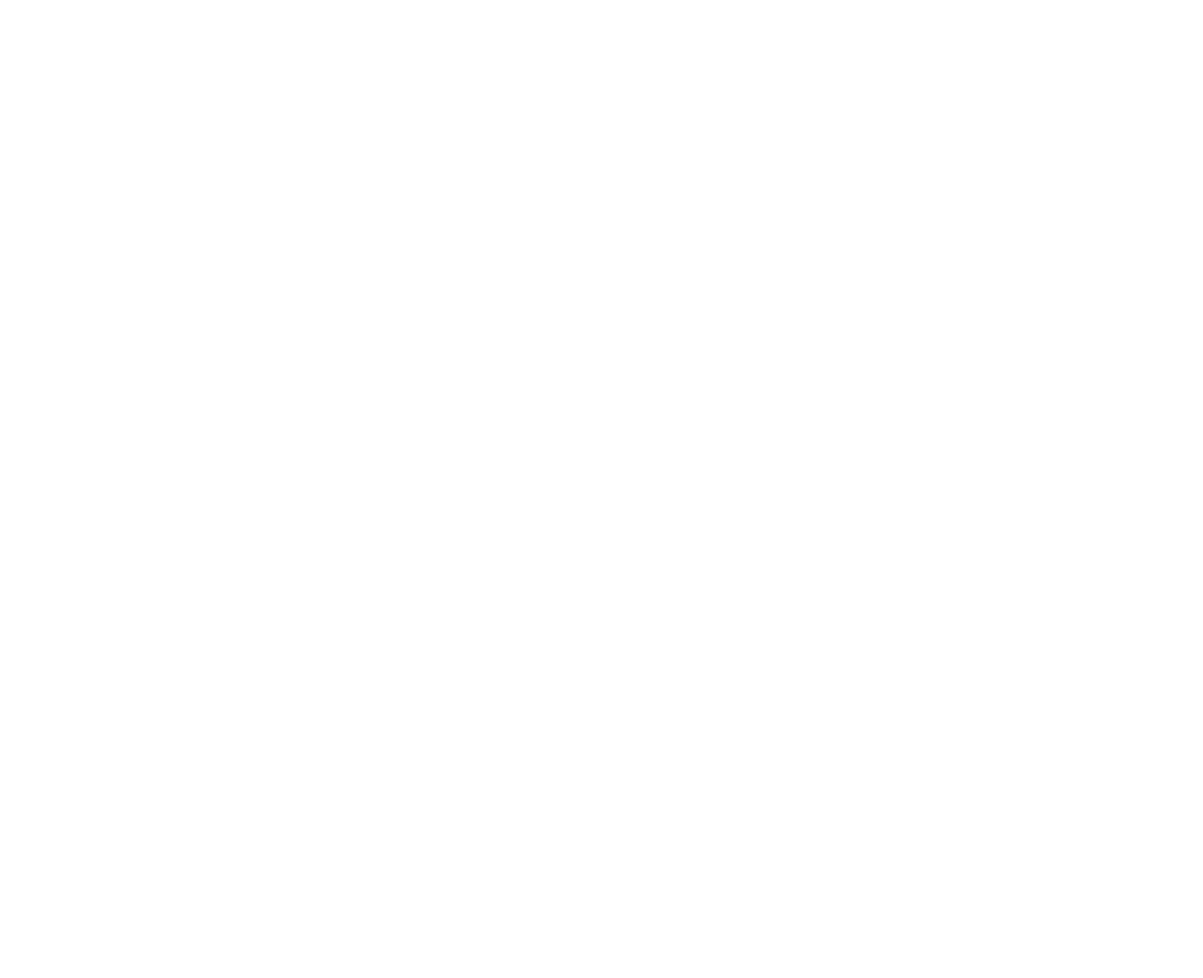
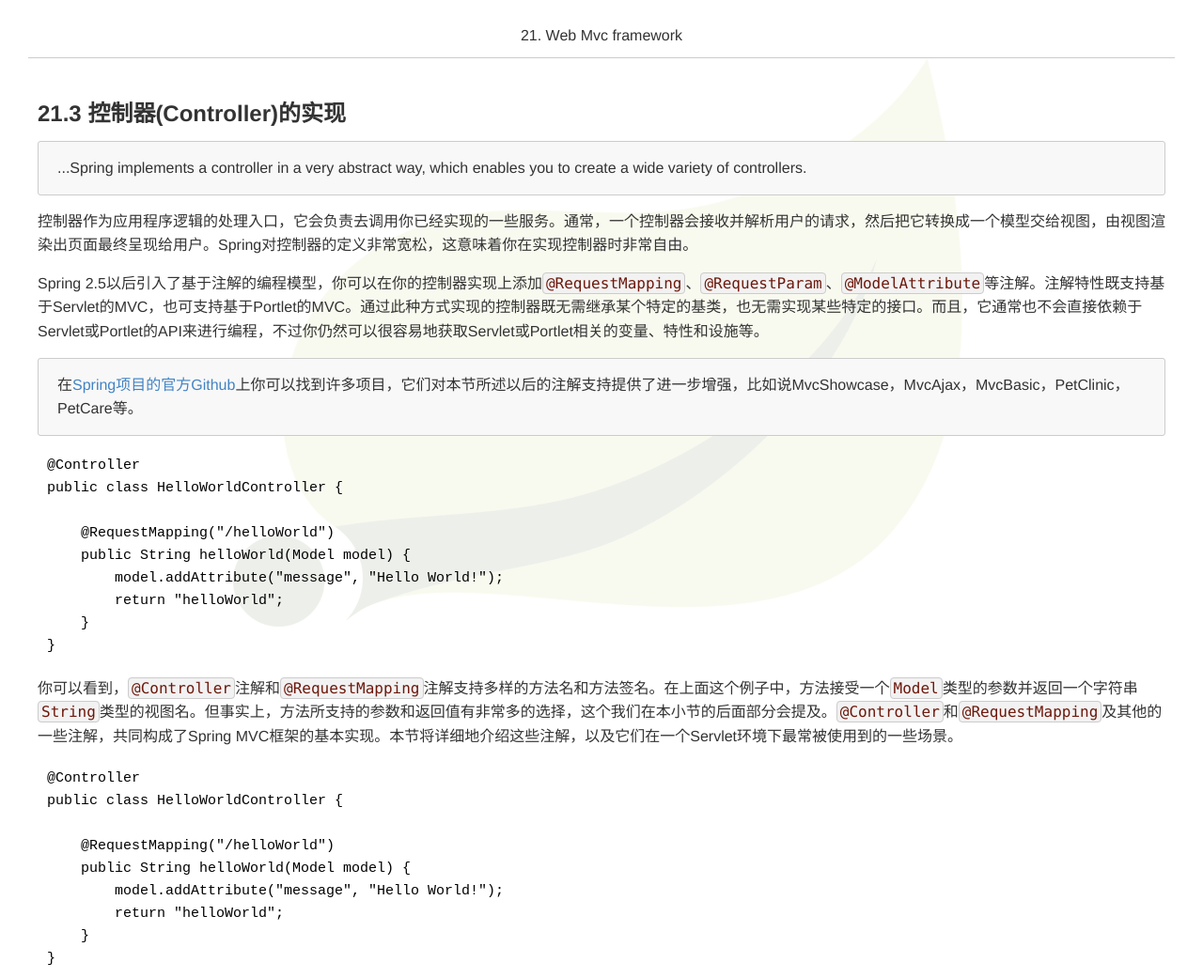
Before and after one commit to EthanLin-TWer/translation-spring-mvc-4-documentation, a website: page index.html in a window 1280 px wide. Shown: the whole page at 94% size. Before the commit the page ends 800 px from the top, so only its background shows below. Drawn offline with Linux system fonts and the light colour scheme.

Commit message:
[#6] Add styles to main page

```diff
--- a/css/main.styl
+++ b/css/main.styl
@@ -1,4 +1,59 @@
-body {
-    margin: 15px 30px
+border = 1px solid #ccc
+general-code-color = #6D180B
+link-color = #4183C4
+background-color = #f8f8f8
 
-}
+body
+   margin: 15px 30px
+   font-family: Helvetica, Arial, Freesans, Clean, Sans-serif
+   background: url("/dist/images/background.png") no-repeat center top
+   background-color: white
+   color: #333
+   line-height: 1.6
+   -webkit-font-smoothing: antialiased
+
+   nav
+      padding-top: 10px
+      padding-bottom: 10px
+      border-bottom: 1px solid #ccc
+
+      .title
+         text-align: center
+
+   .documentation-main
+      max-width: 1200px
+      margin: 0 auto
+
+   h1, h2, h3
+      margin-top: 40px
+      margin-bottom: 10px
+
+   blockquote
+      margin: 0
+      padding: 0 20px
+      border: border
+      border-radius: 3px
+      background-color: background-color
+
+   p
+      display: block
+      margin: 15px 0
+      text-align: left
+
+   a
+      color: link-color
+      text-decoration: none
+
+   :not(pre)>code
+      font-family: Consolas, "Liberation Mono", Courier, monospace
+      padding: 1px 3px
+      border: border
+      border-radius: 4px
+      color: general-code-color
+      background-color: #f2f2f2
+
+   pre
+      margin: 15px 0
+      padding: 5px 10px
+      color: black
+      font-size: 15px
--- a/index.html
+++ b/index.html
@@ -7,6 +7,47 @@
         <link rel="stylesheet" href="/dist/css/main.css" charset="utf-8">
     </head>
     <body>
+        <nav>
+            <div class="title">21. Web Mvc framework</div>
+        </nav>
 
+        <div class="documentation-main chapter">
+            <section class="normal markdown-section">
+
+                                <h1 id="213-控制器controller的实现">21.3 控制器(Controller)的实现</h1>
+<blockquote>
+<p class="comments-section">...Spring implements a controller in a very abstract way, which enables you to create a wide variety of controllers.</p>
+</blockquote>
+<p class="comments-section">控制器作为应用程序逻辑的处理入口，它会负责去调用你已经实现的一些服务。通常，一个控制器会接收并解析用户的请求，然后把它转换成一个模型交给视图，由视图渲染出页面最终呈现给用户。Spring对控制器的定义非常宽松，这意味着你在实现控制器时非常自由。</p>
+<p class="comments-section">Spring 2.5以后引入了基于注解的编程模型，你可以在你的控制器实现上添加<code>@RequestMapping</code>、<code>@RequestParam</code>、<code>@ModelAttribute</code>等注解。注解特性既支持基于Servlet的MVC，也可支持基于Portlet的MVC。通过此种方式实现的控制器既无需继承某个特定的基类，也无需实现某些特定的接口。而且，它通常也不会直接依赖于Servlet或Portlet的API来进行编程，不过你仍然可以很容易地获取Servlet或Portlet相关的变量、特性和设施等。</p>
+<blockquote>
+<p class="comments-section">在<a href="https://github.com/spring-projects" target="_blank">Spring项目的官方Github</a>上你可以找到许多项目，它们对本节所述以后的注解支持提供了进一步增强，比如说MvcShowcase，MvcAjax，MvcBasic，PetClinic，PetCare等。</p>
+</blockquote>
+<pre><code class="lang-java"><span class="hljs-meta">@Controller</span>
+<span class="hljs-keyword">public</span> <span class="hljs-class"><span class="hljs-keyword">class</span> <span class="hljs-title">HelloWorldController</span> </span>{
+
+    <span class="hljs-meta">@RequestMapping</span>(<span class="hljs-string">"/helloWorld"</span>)
+    <span class="hljs-function"><span class="hljs-keyword">public</span> String <span class="hljs-title">helloWorld</span><span class="hljs-params">(Model model)</span> </span>{
+        model.addAttribute(<span class="hljs-string">"message"</span>, <span class="hljs-string">"Hello World!"</span>);
+        <span class="hljs-keyword">return</span> <span class="hljs-string">"helloWorld"</span>;
+    }
+}
+</code></pre>
+<p class="comments-section">你可以看到，<code>@Controller</code>注解和<code>@RequestMapping</code>注解支持多样的方法名和方法签名。在上面这个例子中，方法接受一个<code>Model</code>类型的参数并返回一个字符串<code>String</code>类型的视图名。但事实上，方法所支持的参数和返回值有非常多的选择，这个我们在本小节的后面部分会提及。<code>@Controller</code>和<code>@RequestMapping</code>及其他的一些注解，共同构成了Spring MVC框架的基本实现。本节将详细地介绍这些注解，以及它们在一个Servlet环境下最常被使用到的一些场景。</p>
+
+
+<pre><code class="lang-java"><span class="hljs-meta">@Controller</span>
+<span class="hljs-keyword">public</span> <span class="hljs-class"><span class="hljs-keyword">class</span> <span class="hljs-title">HelloWorldController</span> </span>{
+
+    <span class="hljs-meta">@RequestMapping</span>(<span class="hljs-string">"/helloWorld"</span>)
+    <span class="hljs-function"><span class="hljs-keyword">public</span> String <span class="hljs-title">helloWorld</span><span class="hljs-params">(Model model)</span> </span>{
+        model.addAttribute(<span class="hljs-string">"message"</span>, <span class="hljs-string">"Hello World!"</span>);
+        <span class="hljs-keyword">return</span> <span class="hljs-string">"helloWorld"</span>;
+    }
+}
+</code></pre>
+
+                                </section>
+        </div>
     </body>
 </html>
```
Also changed, not shown: dist/css/main.css, dist/images/background.png (added).
